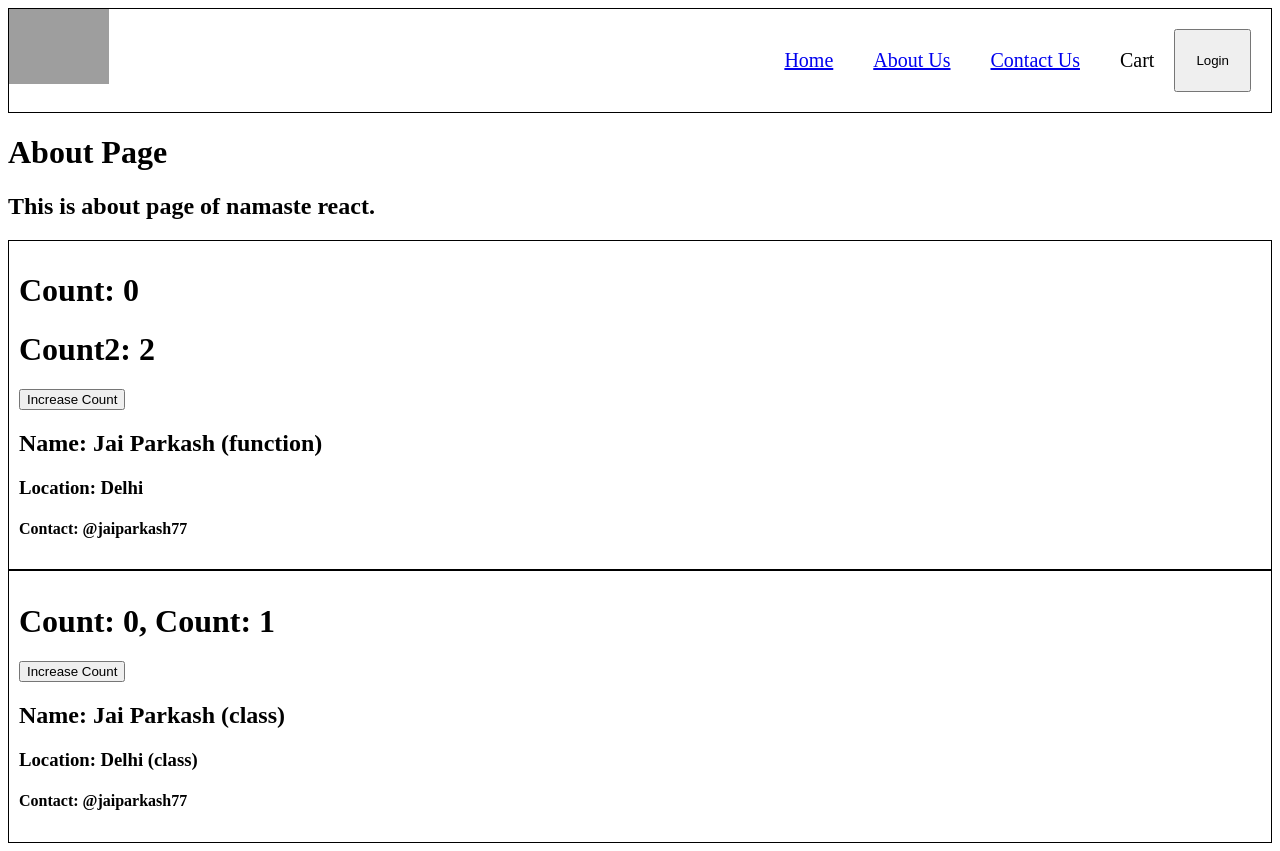
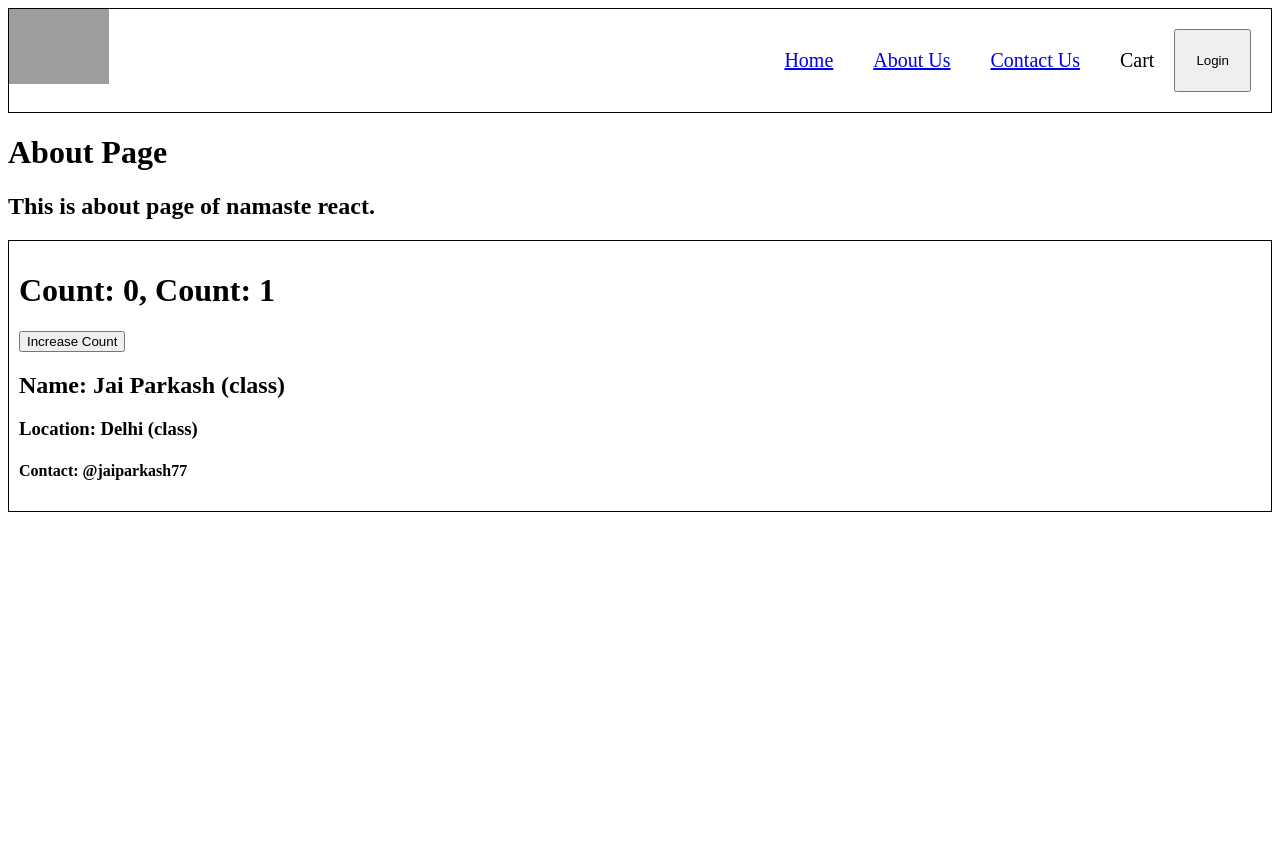
Before and after one commit to jaiparkash77/namaste-react, a React (Vite) app: page /about in a window 1280 px wide. After the commit the page ends 800 px from the top, so only its background shows below. Built offline with nearby package versions, Linux system fonts and the light colour scheme; grey boxes are pictures that could not be loaded.

Commit message:
chore: Life cycle method - Parent-Child component relationship

```diff
--- a/src/components/About.js
+++ b/src/components/About.js
@@ -2,18 +2,41 @@ import React from 'react';
 import User from './User'
 import UserClass from './UserClass';
 
-const About = () => {
+class About extends React.Component {
+  constructor(props){
+    super(props);
+
+    console.log('Parent constructor');
+  }
+
+  componentDidMount() {
+    console.log('Parent componentDidMount');
+}
+
+  render() {
+    console.log('Parent render');
     return (
       <div>
           <h1>About Page</h1>
           <h2>This is about page of namaste react.</h2>
-        {/* Functional Component */}
-        <User name={"Jai Parkash (function)"} />
-
-        {/* Class Component */}
           <UserClass name={"Jai Parkash (class)"} location={"Delhi (class)"} />
       </div>
     )
   }
+}
+
+// const About = () => {
+  // return (
+  //   <div>
+  //       <h1>About Page</h1>
+  //       <h2>This is about page of namaste react.</h2>
+  //       {/* Functional Component */}
+  //       <User name={"Jai Parkash (function)"} />
+
+  //       {/* Class Component */}
+  //       <UserClass name={"Jai Parkash (class)"} location={"Delhi (class)"} />
+  //   </div>
+  // )
+// }
 
 export default About
--- a/src/components/User.js
+++ b/src/components/User.js
@@ -1,8 +1,12 @@
-import { useState } from "react";
+import { useEffect, useState } from "react";
 
 const User = (props) => {
     const [count, setCount] = useState(0);
     const [count2] = useState(2);
+
+    useEffect(()=> {
+        // Api call
+    }, []);
 
     return (
         <div className="user-card">
--- a/src/components/UserClass.js
+++ b/src/components/UserClass.js
@@ -8,10 +8,20 @@ class UserClass extends React.Component {
             count: 0,
             count2: 1,
         }
+
+        console.log('Child constructor');
     }
+
+    componentDidMount() {
+        console.log('Child componentDidMount');
+
+        // Api call
+    }
+
     render() {
         const {name, location} = this.props;
         const { count, count2 } = this.state;
+        console.log('Child render');
 
         return (
             <div className="user-card">
```
Lines whose indentation alone changed are shown as unchanged.
